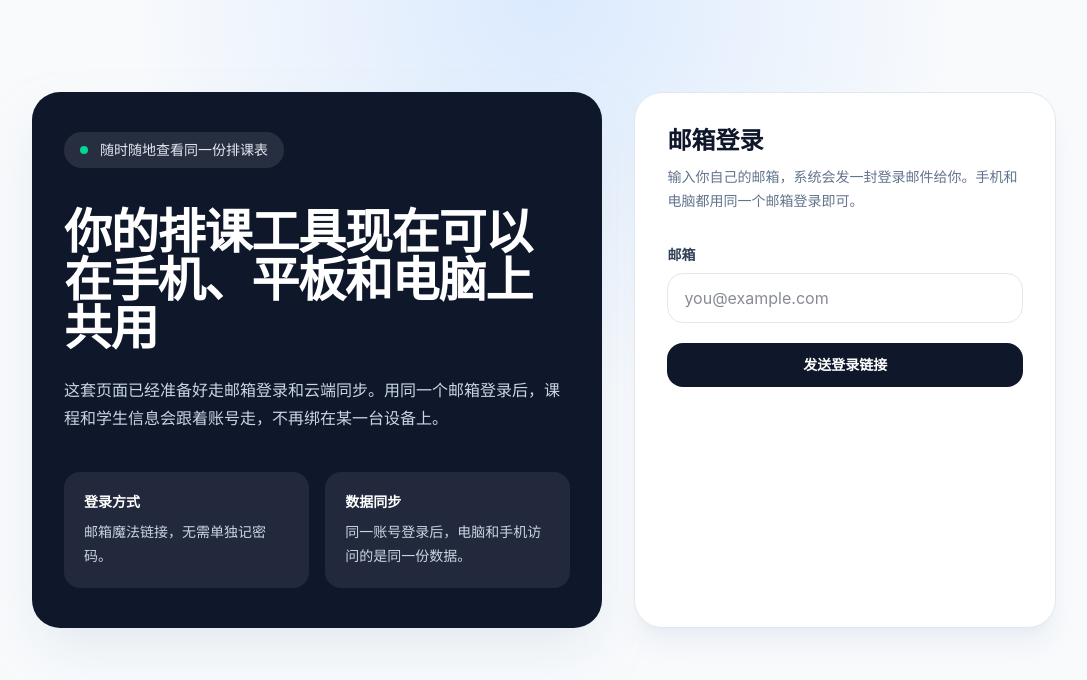
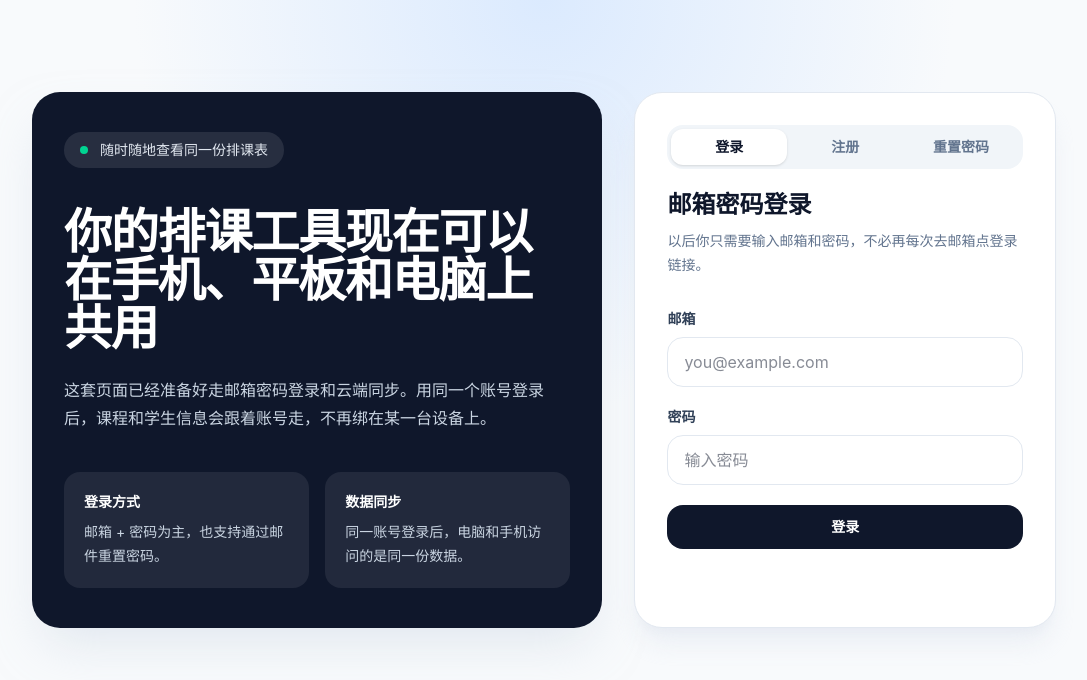
Before and after one commit to Billyecho/paikegongju, a React (Vite) app: page / in a window 1280 px wide. Shown: the top 680 px of the page, without its empty margins (96-1183 px from the left). Built offline with nearby package versions, Linux system fonts and the light colour scheme; no server answers.

Commit message:
Switch auth flow to email and password

```diff
--- a/src/components/AuthGate.jsx
+++ b/src/components/AuthGate.jsx
@@ -2,8 +2,11 @@ import { useState } from 'react'
 import { useAuthContext } from '../hooks/useAuthContext'
 
 export default function AuthGate() {
-  const { signInWithEmail } = useAuthContext()
+  const { isRecovery, signInWithPassword, signUpWithPassword, sendPasswordReset, updatePassword } = useAuthContext()
+  const [mode, setMode] = useState('login')
   const [email, setEmail] = useState('')
+  const [password, setPassword] = useState('')
+  const [confirmPassword, setConfirmPassword] = useState('')
   const [submitting, setSubmitting] = useState(false)
   const [message, setMessage] = useState('')
   const [error, setError] = useState('')
@@ -15,14 +18,52 @@ export default function AuthGate() {
     setMessage('')
 
     try {
-      await signInWithEmail(email)
-      setMessage('登录链接已发送，请去邮箱打开邮件完成登录。')
+      if (isRecovery) {
+        if (password !== confirmPassword) {
+          throw new Error('两次输入的密码不一致')
+        }
+        await updatePassword(password)
+        setMessage('密码已经更新，现在可以直接用邮箱和密码登录。')
+        setPassword('')
+        setConfirmPassword('')
+      } else if (mode === 'login') {
+        await signInWithPassword(email, password)
+      } else if (mode === 'register') {
+        if (password !== confirmPassword) {
+          throw new Error('两次输入的密码不一致')
+        }
+        const result = await signUpWithPassword(email, password)
+        if (result.session) {
+          setMessage('注册成功，已经自动登录。')
+        } else {
+          setMessage('注册成功，请去邮箱完成确认后再登录。')
+        }
+      } else {
+        await sendPasswordReset(email)
+        setMessage('密码重置邮件已发送，请去邮箱打开链接设置新密码。')
+      }
     } catch (submitError) {
-      setError(submitError.message || '发送登录邮件失败')
+      setError(submitError.message || '提交失败')
     } finally {
       setSubmitting(false)
     }
   }
+
+  const title = isRecovery
+    ? '设置新密码'
+    : mode === 'login'
+      ? '邮箱密码登录'
+      : mode === 'register'
+        ? '注册账号'
+        : '重置密码'
+
+  const intro = isRecovery
+    ? '你已经通过邮件进入密码设置页面，保存后就可以直接用邮箱和密码登录。'
+    : mode === 'login'
+      ? '以后你只需要输入邮箱和密码，不必再每次去邮箱点登录链接。'
+      : mode === 'register'
+        ? '如果你想新建一个邮箱密码账号，可以在这里注册。'
+        : '如果你之前只用过邮箱链接登录，或者忘了密码，可以在这里发一封重置邮件。'
 
   return (
     <div className="min-h-screen bg-[radial-gradient(circle_at_top,_#dbeafe,_#f8fafc_40%,_#f8fafc)] px-4 py-10">
@@ -37,12 +78,12 @@ export default function AuthGate() {
               你的排课工具现在可以在手机、平板和电脑上共用
             </h1>
             <p className="mt-6 max-w-lg text-base leading-7 text-slate-300">
-              这套页面已经准备好走邮箱登录和云端同步。用同一个邮箱登录后，课程和学生信息会跟着账号走，不再绑在某一台设备上。
+              这套页面已经准备好走邮箱密码登录和云端同步。用同一个账号登录后，课程和学生信息会跟着账号走，不再绑在某一台设备上。
             </p>
             <div className="mt-10 grid gap-4 sm:grid-cols-2">
               <div className="rounded-2xl bg-white/8 p-5">
                 <div className="text-sm font-semibold text-white">登录方式</div>
-                <p className="mt-2 text-sm leading-6 text-slate-300">邮箱魔法链接，无需单独记密码。</p>
+                <p className="mt-2 text-sm leading-6 text-slate-300">邮箱 + 密码为主，也支持通过邮件重置密码。</p>
               </div>
               <div className="rounded-2xl bg-white/8 p-5">
                 <div className="text-sm font-semibold text-white">数据同步</div>
@@ -53,13 +94,37 @@ export default function AuthGate() {
 
           <section className="rounded-[28px] border border-slate-200 bg-white px-6 py-8 shadow-xl shadow-slate-200/60 sm:px-8">
             <div className="mb-8">
-              <h2 className="text-2xl font-bold text-slate-900">邮箱登录</h2>
-              <p className="mt-2 text-sm leading-6 text-slate-500">
-                输入你自己的邮箱，系统会发一封登录邮件给你。手机和电脑都用同一个邮箱登录即可。
-              </p>
+              {!isRecovery && (
+                <div className="mb-5 flex rounded-2xl bg-slate-100 p-1">
+                  {[
+                    { key: 'login', label: '登录' },
+                    { key: 'register', label: '注册' },
+                    { key: 'reset', label: '重置密码' },
+                  ].map((item) => (
+                    <button
+                      key={item.key}
+                      type="button"
+                      onClick={() => {
+                        setMode(item.key)
+                        setMessage('')
+                        setError('')
+                      }}
+                      className={`flex-1 rounded-xl px-3 py-2 text-sm font-semibold transition ${
+                        mode === item.key ? 'bg-white text-slate-900 shadow-sm' : 'text-slate-500'
+                      }`}
+                    >
+                      {item.label}
+                    </button>
+                  ))}
+                </div>
+              )}
+
+              <h2 className="text-2xl font-bold text-slate-900">{title}</h2>
+              <p className="mt-2 text-sm leading-6 text-slate-500">{intro}</p>
             </div>
 
             <form onSubmit={handleSubmit} className="space-y-5">
+              {!isRecovery && (
                 <div>
                   <label className="mb-2 block text-sm font-semibold text-slate-700">邮箱</label>
                   <input
@@ -71,6 +136,35 @@ export default function AuthGate() {
                     required
                   />
                 </div>
+              )}
+
+              {(mode !== 'reset' || isRecovery) && (
+                <div>
+                  <label className="mb-2 block text-sm font-semibold text-slate-700">密码</label>
+                  <input
+                    type="password"
+                    value={password}
+                    onChange={(event) => setPassword(event.target.value)}
+                    placeholder={isRecovery ? '设置新密码' : '输入密码'}
+                    className="w-full rounded-2xl border border-slate-200 px-4 py-3 text-slate-900 outline-none transition focus:border-blue-500 focus:ring-2 focus:ring-blue-200"
+                    required
+                  />
+                </div>
+              )}
+
+              {(mode === 'register' || isRecovery) && (
+                <div>
+                  <label className="mb-2 block text-sm font-semibold text-slate-700">确认密码</label>
+                  <input
+                    type="password"
+                    value={confirmPassword}
+                    onChange={(event) => setConfirmPassword(event.target.value)}
+                    placeholder="再输入一次密码"
+                    className="w-full rounded-2xl border border-slate-200 px-4 py-3 text-slate-900 outline-none transition focus:border-blue-500 focus:ring-2 focus:ring-blue-200"
+                    required
+                  />
+                </div>
+              )}
 
               {message && (
                 <div className="rounded-2xl border border-emerald-200 bg-emerald-50 px-4 py-3 text-sm text-emerald-700">
@@ -89,7 +183,15 @@ export default function AuthGate() {
                 disabled={submitting}
                 className="w-full rounded-2xl bg-slate-900 px-4 py-3 text-sm font-semibold text-white transition hover:bg-slate-800 disabled:cursor-not-allowed disabled:bg-slate-400"
               >
-                {submitting ? '发送中...' : '发送登录链接'}
+                {submitting
+                  ? '处理中...'
+                  : isRecovery
+                    ? '保存新密码'
+                    : mode === 'login'
+                      ? '登录'
+                      : mode === 'register'
+                        ? '注册并继续'
+                        : '发送重置邮件'}
               </button>
             </form>
           </section>
--- a/src/context/AuthContext.jsx
+++ b/src/context/AuthContext.jsx
@@ -5,6 +5,7 @@ import { isSupabaseConfigured, supabase } from '../lib/supabase'
 export function AuthProvider({ children }) {
   const [session, setSession] = useState(null)
   const [loading, setLoading] = useState(isSupabaseConfigured)
+  const [isRecovery, setIsRecovery] = useState(false)
 
   useEffect(() => {
     if (!isSupabaseConfigured || !supabase) {
@@ -19,13 +20,15 @@ export function AuthProvider({ children }) {
         console.error('Failed to get Supabase session', error)
       }
       setSession(data.session ?? null)
+      setIsRecovery(window.location.hash.includes('type=recovery'))
       setLoading(false)
     })
 
     const {
       data: { subscription },
-    } = supabase.auth.onAuthStateChange((_event, nextSession) => {
+    } = supabase.auth.onAuthStateChange((event, nextSession) => {
       setSession(nextSession)
+      setIsRecovery(event === 'PASSWORD_RECOVERY')
       setLoading(false)
     })
 
@@ -35,19 +38,59 @@ export function AuthProvider({ children }) {
     }
   }, [])
 
-  const signInWithEmail = async (email) => {
+  const signInWithPassword = async (email, password) => {
     if (!supabase) {
       throw new Error('Supabase 尚未配置')
     }
 
-    const { error } = await supabase.auth.signInWithOtp({
+    const { error } = await supabase.auth.signInWithPassword({
       email,
+      password,
+    })
+
+    if (error) throw error
+  }
+
+  const signUpWithPassword = async (email, password) => {
+    if (!supabase) {
+      throw new Error('Supabase 尚未配置')
+    }
+
+    const { data, error } = await supabase.auth.signUp({
+      email,
+      password,
       options: {
         emailRedirectTo: window.location.origin,
       },
     })
 
     if (error) throw error
+    return data
+  }
+
+  const sendPasswordReset = async (email) => {
+    if (!supabase) {
+      throw new Error('Supabase 尚未配置')
+    }
+
+    const { error } = await supabase.auth.resetPasswordForEmail(email, {
+      redirectTo: window.location.origin,
+    })
+
+    if (error) throw error
+  }
+
+  const updatePassword = async (password) => {
+    if (!supabase) {
+      throw new Error('Supabase 尚未配置')
+    }
+
+    const { error } = await supabase.auth.updateUser({ password })
+    if (error) throw error
+    setIsRecovery(false)
+    if (window.location.hash.includes('type=recovery')) {
+      window.history.replaceState({}, document.title, window.location.pathname + window.location.search)
+    }
   }
 
   const signOut = async () => {
@@ -63,7 +106,11 @@ export function AuthProvider({ children }) {
         session,
         user: session?.user ?? null,
         loading,
-        signInWithEmail,
+        isRecovery,
+        signInWithPassword,
+        signUpWithPassword,
+        sendPasswordReset,
+        updatePassword,
         signOut,
       }}
     >
```
Lines whose indentation alone changed are shown as unchanged.
